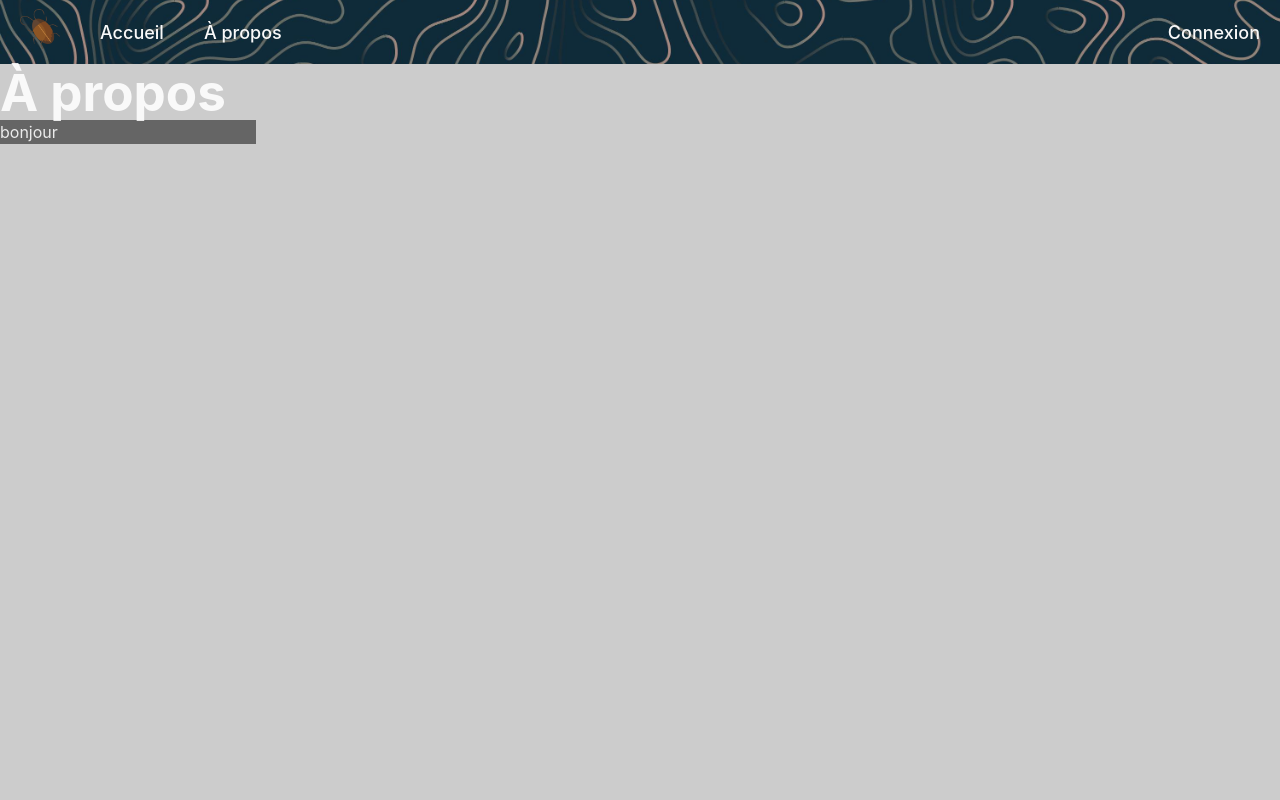
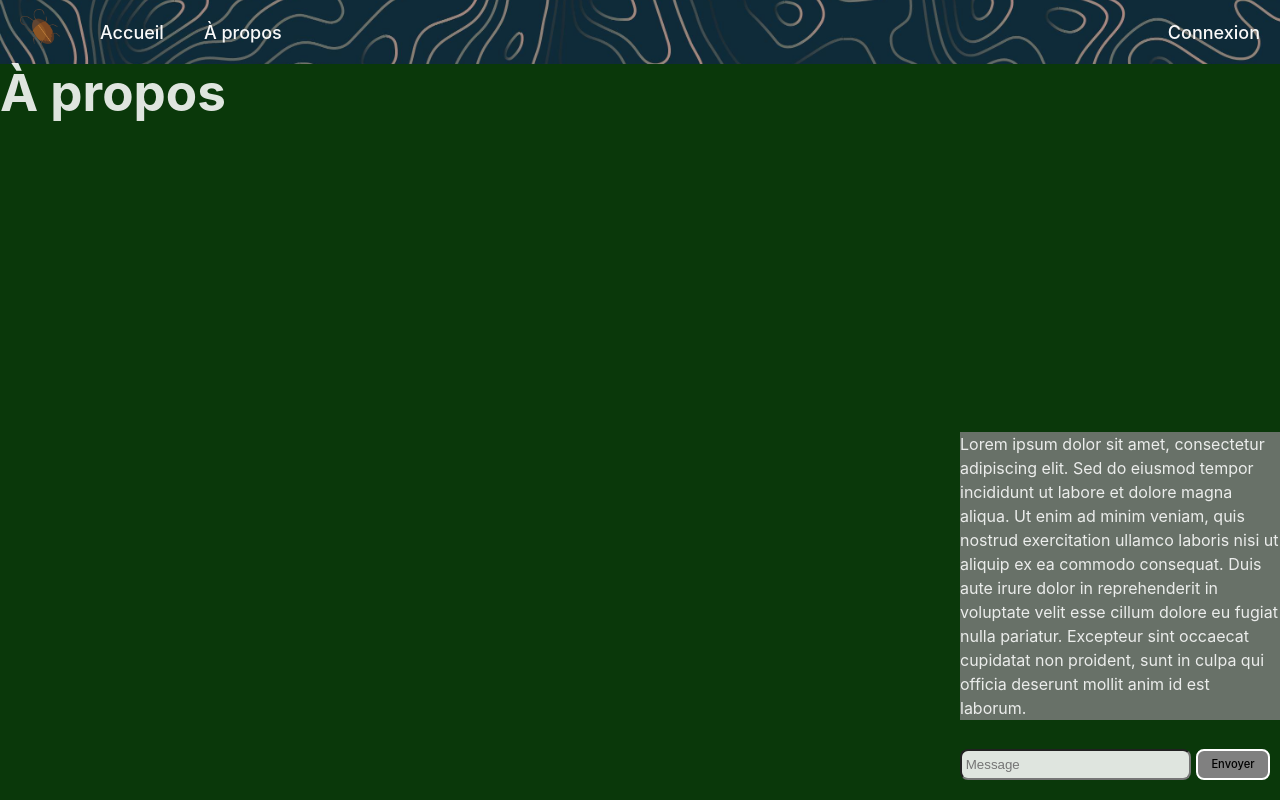
Before and after one commit to MaxThaUnicorn/club-cockroach, a React (Vite) app: page /propos in a window 1280 px wide. Built offline with nearby package versions, Linux system fonts and the light colour scheme.

Commit message:
api requête postMessage

```diff
--- a/package.json
+++ b/package.json
@@ -12,6 +12,7 @@
   "dependencies": {
     "@types/jest": "^29.5.14",
     "@types/node": "^22.8.5",
+    "body-parser": "^1.20.3",
     "cockroachdb": "^0.0.1",
     "dotenv": "^16.4.5",
     "express": "^4.21.1",
--- a/src/component/Messagerie.tsx
+++ b/src/component/Messagerie.tsx
@@ -3,9 +3,42 @@ interface MessagerieProps {
 }
 
 export default function Messagerie({ titre } : MessagerieProps) {
+
+    const postMessage = async (event) => { {
+        event.preventDefault();
+
+        try {
+            const response = await fetch('/api/createMessage', {
+                method: 'POST',
+                headers: {
+                    'Content-Type': 'application/json',
+                },
+                body: JSON.stringify({
+                    id_user: userId, // Assurez-vous que l'ID utilisateur est correct
+                    message: message,
+                }),
+            });
+
+            if (response.ok) {
+                const data = await response.json();
+                console.log(data.message);
+            } else {
+                console.error('Erreur:', response.statusText);
+            }
+        } catch (error) {
+            console.error('Erreur:', error);
+        }
+    };}
+
     return (
-        <div className="boxMessagerie">
-            <p>{titre}</p>
-        </div>
+        <section>
+            <div className="boxMessagerie">
+                <p>{titre}</p>
+            </div>
+            <form className="formMessagerie" onSubmit={postMessage}>
+                <input type="text" placeholder=" Message"/>
+                <button>Envoyer</button>
+            </form>
+        </section>
     )
 }
--- a/src/index.css
+++ b/src/index.css
@@ -18,25 +18,10 @@
   -moz-osx-font-smoothing: grayscale;
 }
 
-a {
-  font-weight: 500;
-  color: #f9f9f9;
-  text-decoration: inherit;
-}
-a:hover {
-  color: #FFD700;
-}
-
-body {
-  width: 100%;
-  min-height: 100vh;
-  margin: 0;
-}
-
 /* classes générales */
 
 .gris {
-  background-color: #ccc;
+  background-color: #0a380a;
 }
 
 * {
@@ -61,7 +46,74 @@ body {
   flex-grow: 1;
 }
 
+a {
+  font-weight: 500;
+  color: #f9f9f9;
+  text-decoration: inherit;
+}
+a:hover {
+  color: #FFD700;
+}
+
+body {
+  width: 100%;
+  min-height: 100vh;
+  margin: 0;
+}
+
+h1 {
+  font-size: 3.2em;
+  line-height: 1.1;
+}
+
+button {
+  border-radius: 8px;
+  border: 2px solid white;
+  padding: 0.6em 1.2em;
+  font-size: 1em;
+  font-weight: 500;
+  font-family: inherit;
+  background-color: rgb(128,128,128);
+  cursor: pointer;
+  transition: border-color 0.25s;
+}
+
+button:hover {
+  border-color: #FFD700;
+}
+
+button:focus, button:focus-visible {
+  outline: 4px auto -webkit-focus-ring-color;
+}
+
+/* nav */
+
+nav{
+  justify-content: space-between;
+  align-items: center;
+  height: 8vh;
+  background-image: url('./assets/img/title-bg.jpg');
+  background-size: cover;
+  background-position: center;
+  background-repeat: no-repeat;
+}
+
+nav div {
+  display: flex;
+  align-items: center;
+}
+
+nav a {
+  margin: 20px;
+  font-size: large;
+}
+
+nav img {
+  width: 40px;
+}
+
 /* Connexion */
+
 .backgroundConnexion{
   background-image: url('./assets/img/title-bg.jpg');
     background-size: cover;
@@ -106,79 +158,6 @@ body {
   background-image: url('./assets/img/accueil-bg.jpg');
   background-position: center;
   color: #ffffff;
-}
-
-h1 {
-  font-size: 3.2em;
-  line-height: 1.1;
-}
-
-button {
-  border-radius: 8px;
-  border: 1px solid transparent;
-  padding: 0.6em 1.2em;
-  font-size: 1em;
-  font-weight: 500;
-  font-family: inherit;
-  background-color: #1a1a1a;
-  cursor: pointer;
-  transition: border-color 0.25s;
-}
-button:hover {
-  border-color: #646cff;
-}
-button:focus,
-button:focus-visible {
-  outline: 4px auto -webkit-focus-ring-color;
-}
-
-/* classes générales */
-* {
-  margin: 0;
-  padding: 0;
-}
-
-#root {
-  min-height: 100vh
-}
-
-.h-100 {
-  min-height: 100vh
-}
-
-.flex-column {
-  display: flex;
-  flex-direction: column;
-}
-
-.flex-grow {
-  flex-grow: 1;
-}
-
-/* nav */
-
-nav{
-  justify-content: space-between;
-  align-items: center;
-  height: 8vh;
-  background-image: url('./assets/img/title-bg.jpg');
-  background-size: cover;
-  background-position: center;
-  background-repeat: no-repeat;
-}
-
-nav div {
-  display: flex;
-  align-items: center;
-}
-
-nav a {
-  margin: 20px;
-  font-size: large;
-}
-
-nav img {
-  width: 40px;
 }
 
 /* Page d'accueil */
@@ -232,6 +211,32 @@ nav img {
 /* Messagerie */
 
 .boxMessagerie {
-  background-color: rgba(0, 0, 0, 0.5);
-  width: 20%;
+  background-color: rgba(128,128,128,0.8);
+  width: 25%;
+  position: absolute;
+  right: 0;
+  bottom: 80px;
 }
+
+.formMessagerie {
+  width: 25%;
+  position: absolute;
+  right: 0;
+  bottom: 20px;
+  display: flex;
+  justify-content: end;
+}
+
+.formMessagerie input {
+  width: 100%;
+  background-color: rgba(255, 255, 255, 0.87);
+  border-radius: 8px;
+  color: #000;
+}
+
+.formMessagerie button {
+  margin-right: 10px;
+  margin-left: 5px;
+  font-size: 0.7em;
+  font-weight: 500;
+}
--- a/src/pages/Propos.tsx
+++ b/src/pages/Propos.tsx
@@ -5,7 +5,7 @@ const Propos: React.FC = () => {
   return (
     <div className="flex-grow gris">
       <h1>À propos</h1>
-      <Messagerie titre="bonjour"></Messagerie>
+      <Messagerie titre="Lorem ipsum dolor sit amet, consectetur adipiscing elit. Sed do eiusmod tempor incididunt ut labore et dolore magna aliqua. Ut enim ad minim veniam, quis nostrud exercitation ullamco laboris nisi ut aliquip ex ea commodo consequat. Duis aute irure dolor in reprehenderit in voluptate velit esse cillum dolore eu fugiat nulla pariatur. Excepteur sint occaecat cupidatat non proident, sunt in culpa qui officia deserunt mollit anim id est laborum."></Messagerie>
     </div>
   );
 };
```
Also changed, not shown: src/server/server.ts (+14 -0 lines), 1 other file (tests, documents, lock files or other folders).
